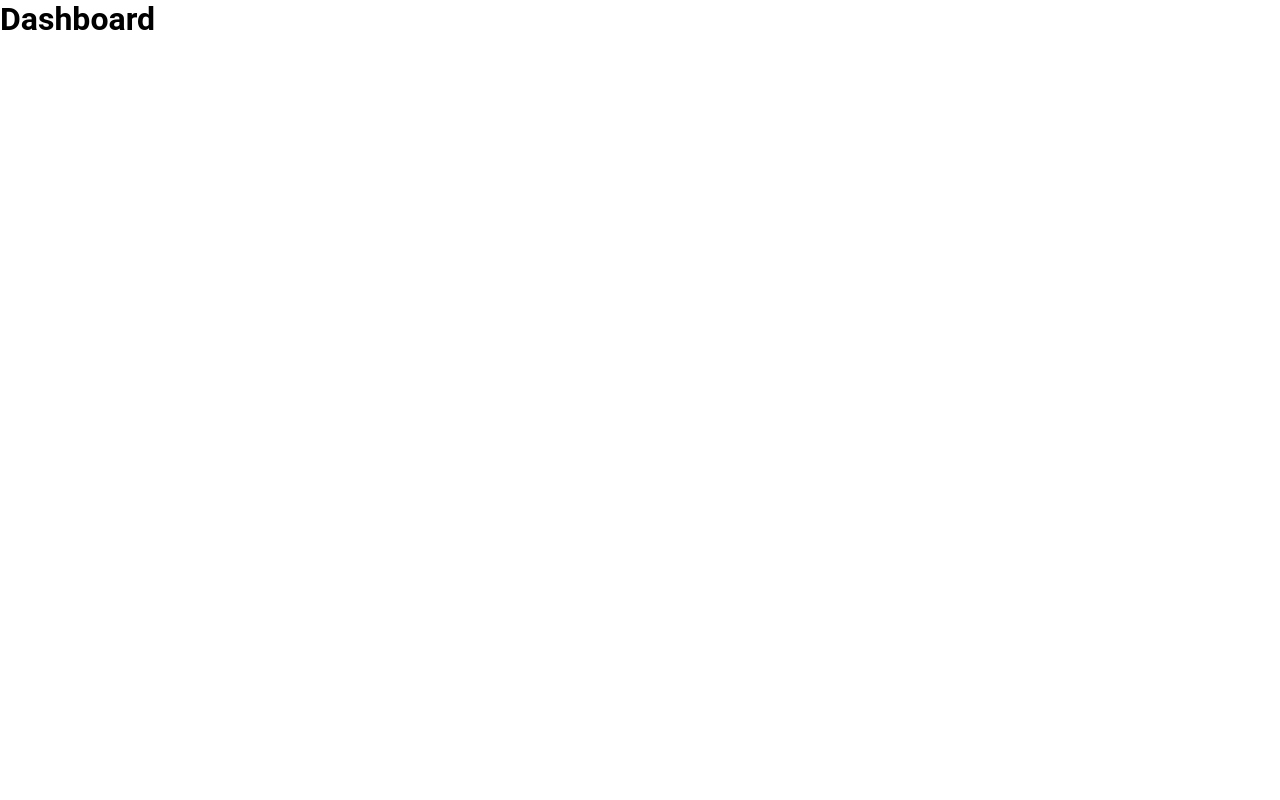
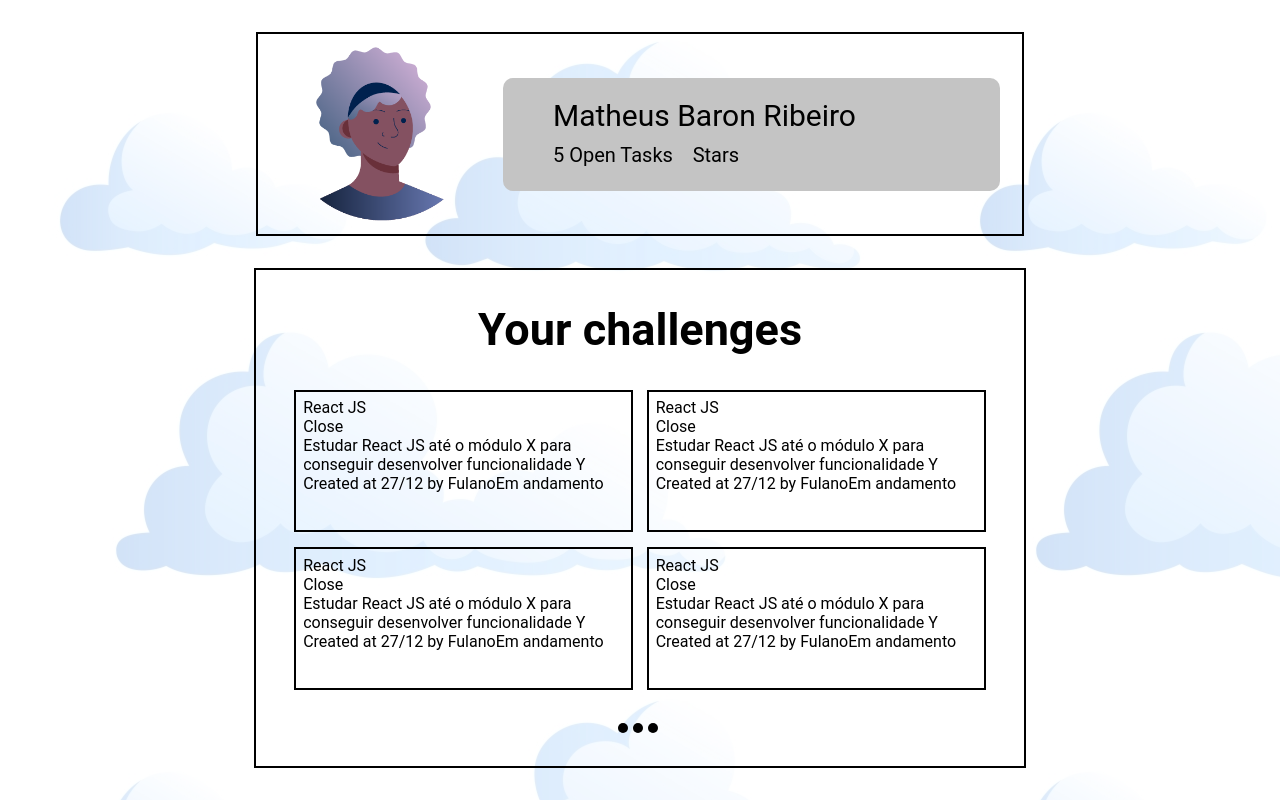
Before and after one commit to matheusbr1/gamification, a React (Create React App) app in the folder frontend/: page /dashboard in a window 1280 px wide. Built offline with nearby package versions, Linux system fonts and the light colour scheme.

Commit message:
Frontend Dashboard initialized

```diff
--- a/frontend/src/pages/Dashboard/index.js
+++ b/frontend/src/pages/Dashboard/index.js
@@ -1,8 +1,70 @@
 import React from 'react'
+
+import { Background, Bullet } from '../../styles/global'
+import avatar from '../../assets/Artboards_Diversity_Avatars_by_Netguru-01.png'
+import { Container } from './style'
 
 function Dashboard() {
     return (
-        <h1>Dashboard</h1>
+        <Background>
+            <Container>
+
+                <div className="userDetails">
+                    <img src={avatar} />
+                    <div>
+                        <p>Matheus Baron Ribeiro</p>
+                        <span className="openTasks" >5 Open Tasks</span>
+                        <span className="Stars" >Stars</span>
+                    </div>
+                </div>
+
+                <div className="challenges">
+
+                    <h1>Your challenges</h1>
+
+                    <div className="challengeBox" >
+                        <div>
+                            <p className="title">React JS</p>
+                            <span className="close" >Close</span>
+                            <p className="description">Estudar React JS até o módulo X para conseguir desenvolver funcionalidade Y</p>
+                            <span className="creation">Created at 27/12 by Fulano</span>
+                            <span className="status">Em andamento</span>
+                        </div>
+
+                        <div>
+                            <p className="title">React JS</p>
+                            <span className="close" >Close</span>
+                            <p className="description">Estudar React JS até o módulo X para conseguir desenvolver funcionalidade Y</p>
+                            <span className="creation">Created at 27/12 by Fulano</span>
+                            <span className="status">Em andamento</span>
+                        </div>
+
+                        <div>
+                            <p className="title">React JS</p>
+                            <span className="close" >Close</span>
+                            <p className="description">Estudar React JS até o módulo X para conseguir desenvolver funcionalidade Y</p>
+                            <span className="creation">Created at 27/12 by Fulano</span>
+                            <span className="status">Em andamento</span>
+                        </div>
+
+                        <div>
+                            <p className="title">React JS</p>
+                            <span className="close" >Close</span>
+                            <p className="description">Estudar React JS até o módulo X para conseguir desenvolver funcionalidade Y</p>
+                            <span className="creation">Created at 27/12 by Fulano</span>
+                            <span className="status">Em andamento</span>
+                        </div>
+                    </div>
+
+                    <div className="bullets">
+                        <Bullet>*</Bullet>
+                        <Bullet>*</Bullet>
+                        <Bullet>*</Bullet>
+                    </div>
+
+                </div>
+            </Container>
+        </Background>
     )
 }
 
--- /dev/null
+++ b/frontend/src/pages/Dashboard/style.js
@@ -0,0 +1,85 @@
+import styled from 'styled-components'
+
+export const Container = styled.div`
+    display: flex;
+    flex-direction: column;
+    justify-content: space-evenly;
+    align-items: center;
+
+    height: 100vh;
+    max-height: 1000px;
+
+    div.userDetails {
+        display: flex;
+        justify-content: space-evenly;
+        align-items: center;
+
+        border: solid 2px;
+        width: 768px;
+
+        img {
+            max-width: 200px;
+            width : 30%
+        }
+
+        div {
+            width : 65%;
+            padding: 20px 50px;
+            border-radius:10px;
+
+            background: #C4C4C4;
+
+            p {
+                font-size: 30px;
+            }
+
+            > span {
+                margin-right: 5%;
+            }
+
+            span {
+                display: inline-block;
+                margin-top: 10px;
+                font-size: 20px;
+            }
+        }
+    }
+
+    div.challenges {
+        display: flex;
+        flex-direction: column;
+        justify-content: space-evenly;
+        align-items: center;
+
+        height: 500px;
+
+        border: solid 2px;
+
+        h1 {
+            font-size: 45px;
+            text-align: center;
+        }
+
+        div.challengeBox {
+            display: grid;
+            grid-template-columns: 1fr 1fr;
+            grid-template-rows: 1fr 1fr;
+            grid-gap: 5% 2%;
+
+            width: 768px;
+            height: 300px;
+
+            padding: 0 5%;
+
+            div {
+                border: solid 2px;
+                padding: 2%;
+            }
+        }
+
+        div.bullets {
+            display: flex;
+        }
+    }
+
+`
--- a/frontend/src/pages/RegisterAvatar/index.js
+++ b/frontend/src/pages/RegisterAvatar/index.js
@@ -1,4 +1,5 @@
 import React, { useCallback } from 'react'
+import { useHistory } from "react-router-dom";
 
 import { Background, Bullet } from '../../styles/global'
 import { Container } from './style'
@@ -8,8 +9,12 @@ import avatar2 from '../../assets/Artboards_Diversity_Avatars_by_Netguru-02.png'
 
 function RegisterAvatar() {
 
+    const history = useHistory()
+
     const handleSelectedIcon = useCallback(() => {
         console.log('Selected')
+
+        history.push('/dashboard')
     }, [])
 
     return (
@@ -26,19 +31,19 @@ function RegisterAvatar() {
                     <img src={avatar1} onClick={handleSelectedIcon} />
                     <img src={avatar2} onClick={handleSelectedIcon} />
 
-                    <img src={avatar1} />
-                    <img src={avatar2} />
-                    <img src={avatar1} />
-                    <img src={avatar2} />
-                    <img src={avatar1} />
-                    <img src={avatar2} />
+                    <img src={avatar1} onClick={handleSelectedIcon} />
+                    <img src={avatar2} onClick={handleSelectedIcon} />
+                    <img src={avatar1} onClick={handleSelectedIcon} />
+                    <img src={avatar2} onClick={handleSelectedIcon} />
+                    <img src={avatar1} onClick={handleSelectedIcon} />
+                    <img src={avatar2} onClick={handleSelectedIcon} />
 
-                    <img src={avatar1} />
-                    <img src={avatar2} />
-                    <img src={avatar1} />
-                    <img src={avatar2} />
-                    <img src={avatar1} />
-                    <img src={avatar2} />
+                    <img src={avatar1} onClick={handleSelectedIcon} />
+                    <img src={avatar2} onClick={handleSelectedIcon} />
+                    <img src={avatar1} onClick={handleSelectedIcon} />
+                    <img src={avatar2} onClick={handleSelectedIcon} />
+                    <img src={avatar1} onClick={handleSelectedIcon} />
+                    <img src={avatar2} onClick={handleSelectedIcon} />
                 </div>
 
                 <div className="bullets">
```
